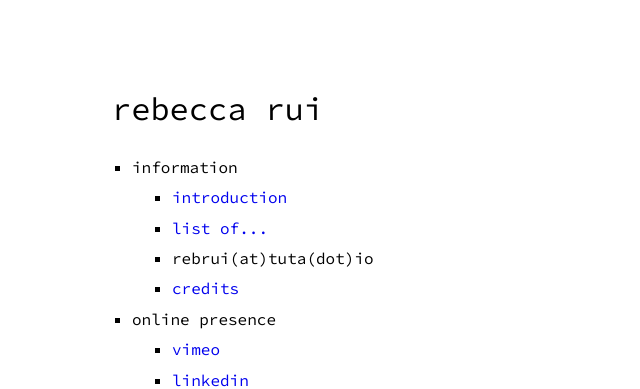
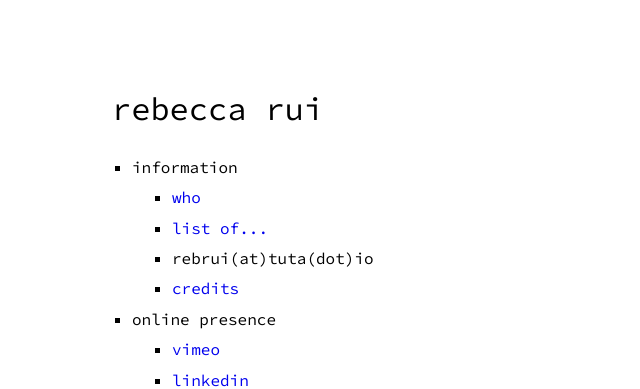
Before and after one commit to iurrrui/iurrrui.github.io, a Jekyll site: the page built from index.md, in a window 1280 px wide. Shown: the top 389 px of the page, without its empty margins (240-880 px from the left). Built offline with Jekyll 4.4.1, drawn with Linux system fonts in a browser that asks for light colours.

Commit message:
Added who to menu

```diff
--- a/_data/menu.yml
+++ b/_data/menu.yml
@@ -4,8 +4,8 @@
 entries:
   - title: information
     entries:
-      - title: introduction
-        url: introduction
+      - title: who
+        url: who
       # - title: timelines
       #   url: timelines
       - title: list of...
--- a/introduction.md
+++ b/who.md
@@ -1,6 +1,6 @@
 ---
 layout: page
-title: Introduction
+title: Who
 ---
 
 Researcher, coder, writer, and multimedia designer based in The Netherlands.
```
Also changed, not shown: 4 other files.
